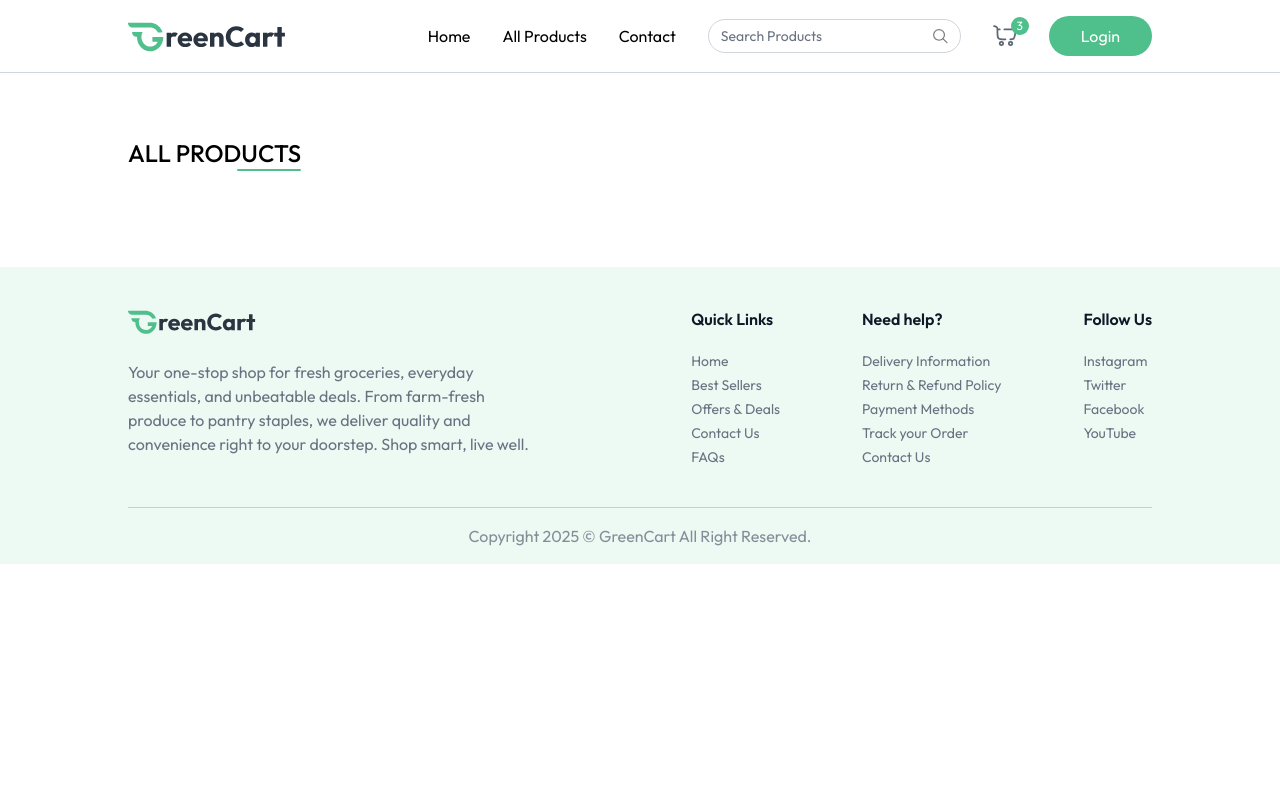
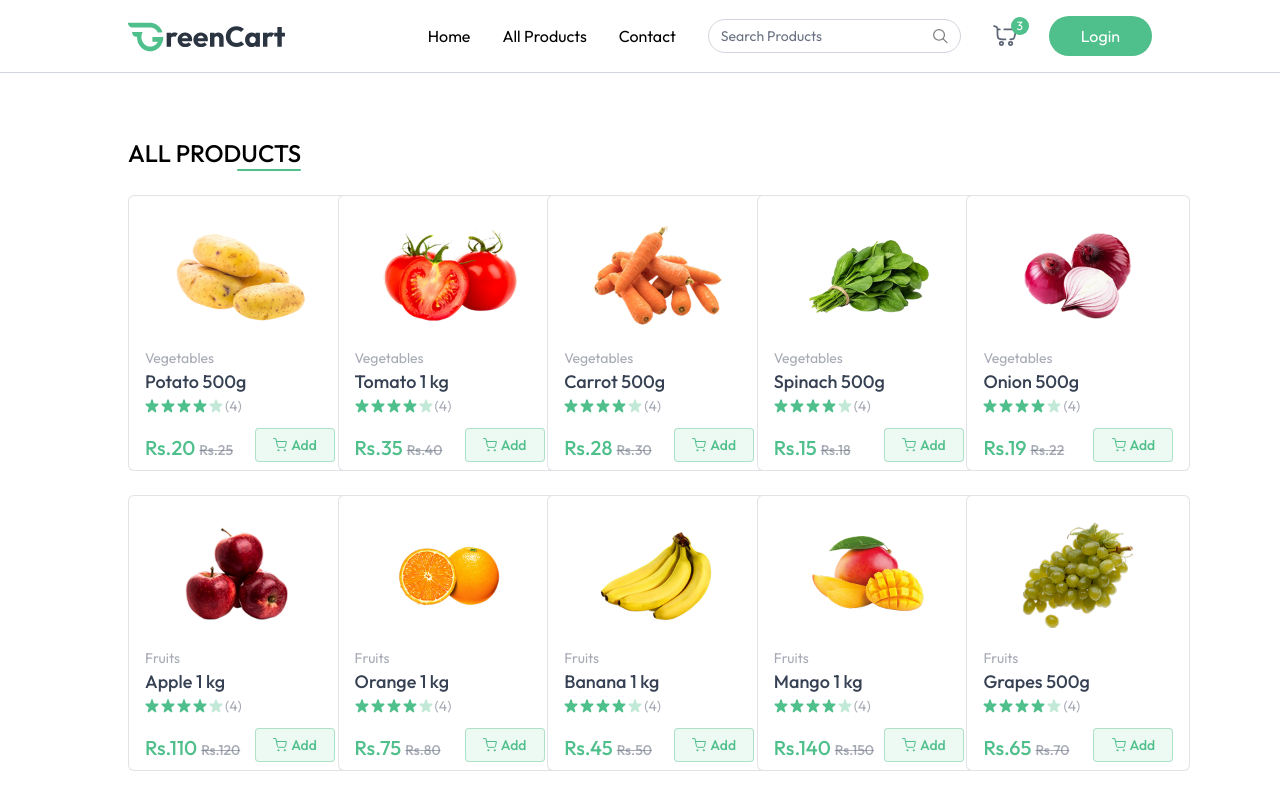
Before and after one commit to kaveeshahq/greencart, a React (Vite) app in the folder client/: page /products in a window 1280 px wide. Shown: the top 794 px of the page. Built offline with nearby package versions, Linux system fonts and the light colour scheme.

Commit message:
Create the All Products page and Search Option implementation

```diff
--- a/client/src/components/Navbar.jsx
+++ b/client/src/components/Navbar.jsx
@@ -1,4 +1,4 @@
-import React from "react";
+import React, { useEffect } from "react";
 import { NavLink } from "react-router-dom";
 import { assets } from "../assets/assets.js";
 import { useAppContext } from "../context/AppContext";
@@ -6,12 +6,25 @@ import { useAppContext } from "../context/AppContext";
 const Navbar = () => {
   const [open, setOpen] = React.useState(false);
 
-  const { user, setUser, setShowUserLogin, navigate } = useAppContext();
+  const {
+    user,
+    setUser,
+    setShowUserLogin,
+    navigate,
+    searchQuery,
+    setSearchQuery,
+  } = useAppContext();
 
   const logout = async () => {
     setUser(null);
     navigate("/");
   };
+
+  useEffect(() => {
+    if (searchQuery.length > 0) {
+      navigate("/products");
+    }
+  }, [searchQuery]);
 
   return (
     <nav className="flex items-center justify-between px-6 md:px-16 lg:px-24 xl:px-32 py-4 border-b border-gray-300 bg-white relative transition-all">
@@ -30,6 +43,7 @@ const Navbar = () => {
             className="py-1.5 w-full bg-transparent outline-none placeholder-gray-500"
             type="text"
             placeholder="Search Products"
+            onChange={(e) => setSearchQuery(e.target.value)}
           />
           <img src={assets.search_icon} alt="search" className="w-4 h-4" />
         </div>
--- a/client/src/context/AppContext.jsx
+++ b/client/src/context/AppContext.jsx
@@ -14,6 +14,7 @@ export const AppContextProvider = ({ children }) => {
   const [showUserLogin, setShowUserLogin] = useState(false);
   const [products, setProducts] = useState([]);
   const [cartItems, setCartItems] = useState({});
+  const [searchQuery, setSearchQuery] = useState("");
 
   // Function to fetch products (dummy data for now)
   const fetchProducts = async () => {
@@ -74,6 +75,9 @@ export const AppContextProvider = ({ children }) => {
     updateCartItem,
     removeFromCart,
     cartItems,
+    setCartItems,
+    searchQuery,
+    setSearchQuery,
   };
   return <AppContext.Provider value={value}>{children}</AppContext.Provider>;
 };
--- a/client/src/pages/AllProducts.jsx
+++ b/client/src/pages/AllProducts.jsx
@@ -1,15 +1,36 @@
-import React from "react";
+import React, { useEffect, useState } from "react";
 import { useAppContext } from "../context/AppContext";
+import ProductCard from "../components/ProductCard";
 
 const AllProducts = () => {
-  const { products } = useAppContext();
+  const { products, searchQuery } = useAppContext();
+  const [filteredProducts, setFilteredProducts] = useState([]);
 
+  useEffect(() => {
+    if (searchQuery.length > 0) {
+      setFilteredProducts(
+        products.filter((product) =>
+          product.name.toLowerCase().includes(searchQuery.toLowerCase())
+        )
+      );
+    } else {
+      setFilteredProducts(products);
+    }
+  }, [products, searchQuery]);
   return (
     <div className="mt-16 flex flex-col">
       <div className="flex flex-col items-end w-max">
         <p className="text-2xl font-medium uppercase">All Products</p>
         <div className="w-16 h-0.5 bg-primary rounded-full"></div>
       </div>
+
+      <div className="grid grid-cols-2 sm:grid-cols-3 md:grid-cols-4 gap-3 md:gap-6 lg:grid-cols-5 mt-6">
+        {filteredProducts
+          .filter((product) => product.inStock)
+          .map((product, index) => (
+            <ProductCard key={index} product={product} />
+          ))}
+      </div>
     </div>
   );
 };
```
